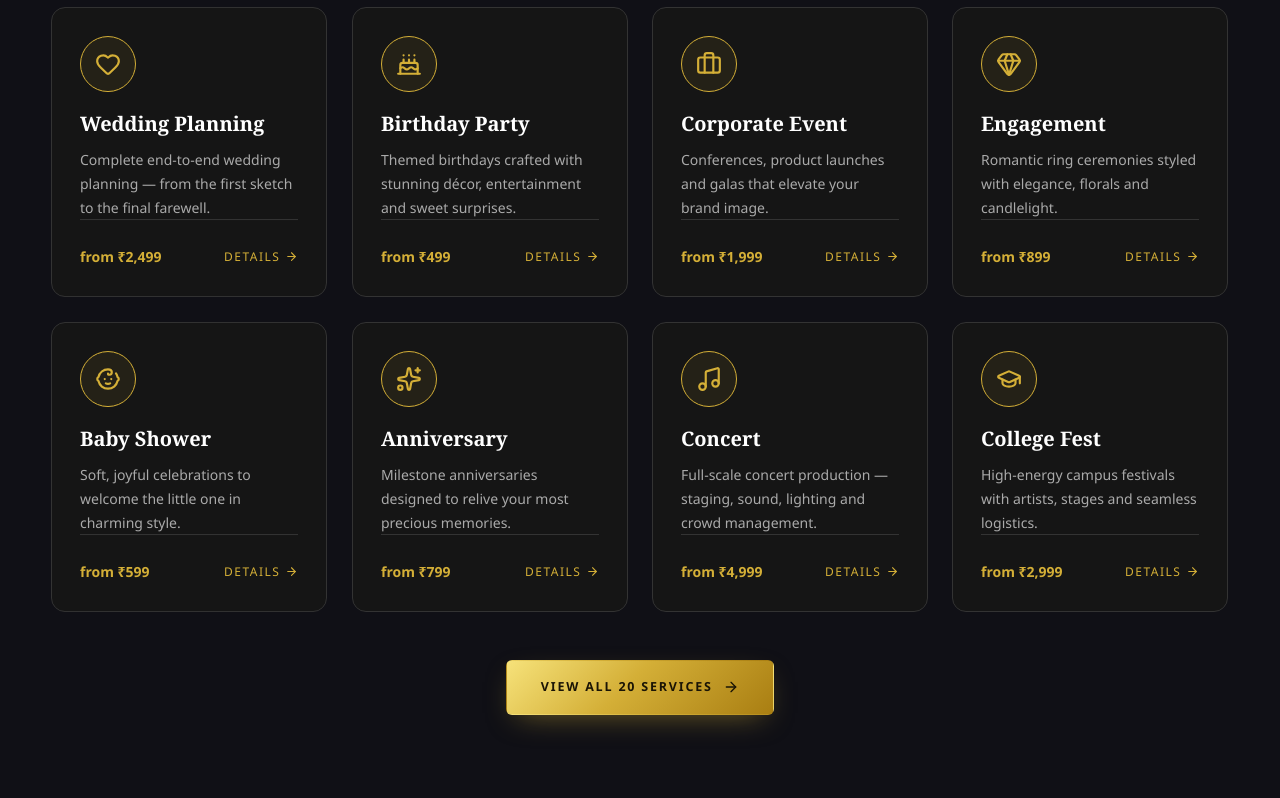
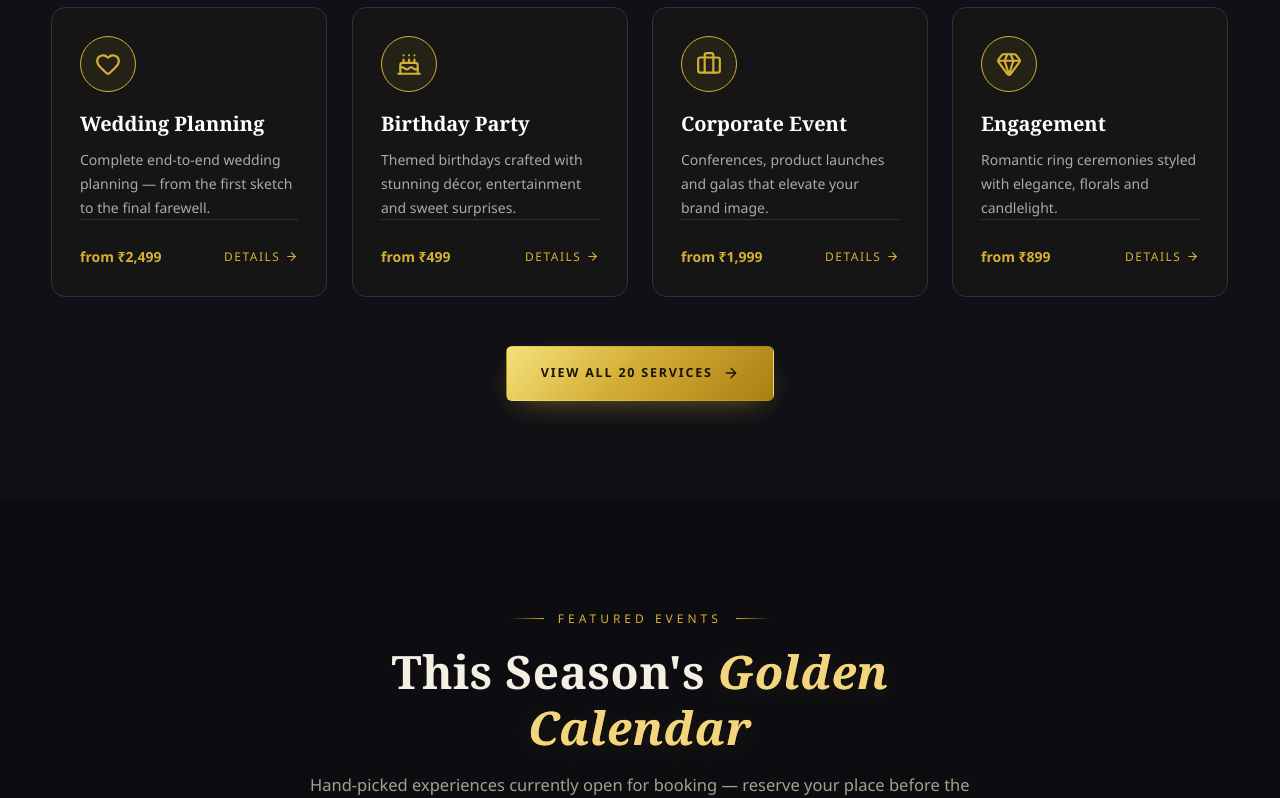
Before and after one commit to aayushirana1212-byte/event12, a React (Create React App) app: page / in a window 1280 px wide. Shown: the part 2598-3396 px from the top of the page. Built offline with nearby package versions, Linux system fonts and the light colour scheme.

Commit message:
Fix gallery images

```diff
--- a/src/components/ServicePreview.jsx
+++ b/src/components/ServicePreview.jsx
@@ -27,7 +27,7 @@ export default function ServicePreview() {
         />
 
         <div className="grid g4">
-          {services.slice(0, 8).map((s, i) => (
+          {services.slice(0, 4).map((s, i) => (
             <Reveal
               key={s.id}
               delay={(i % 4) * 100}
```
